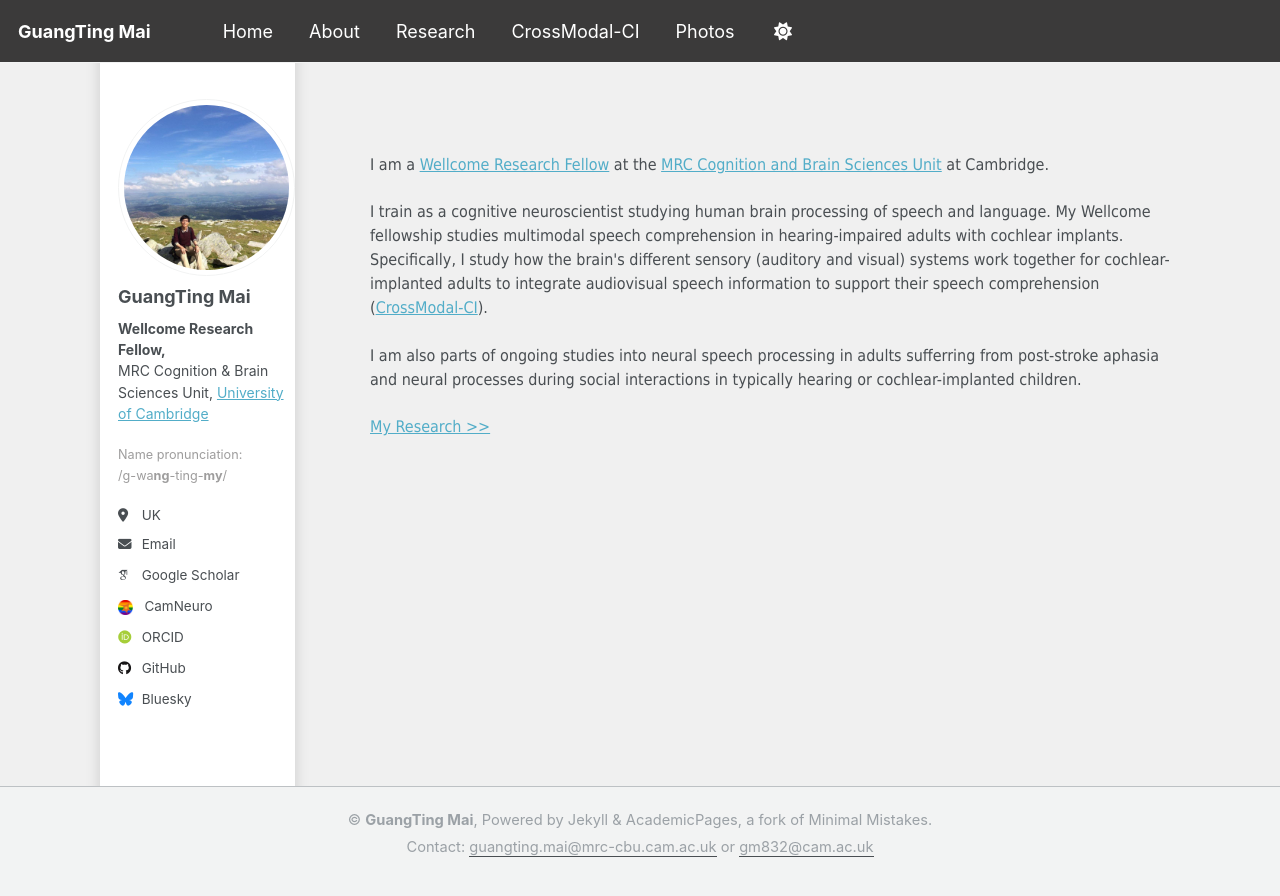
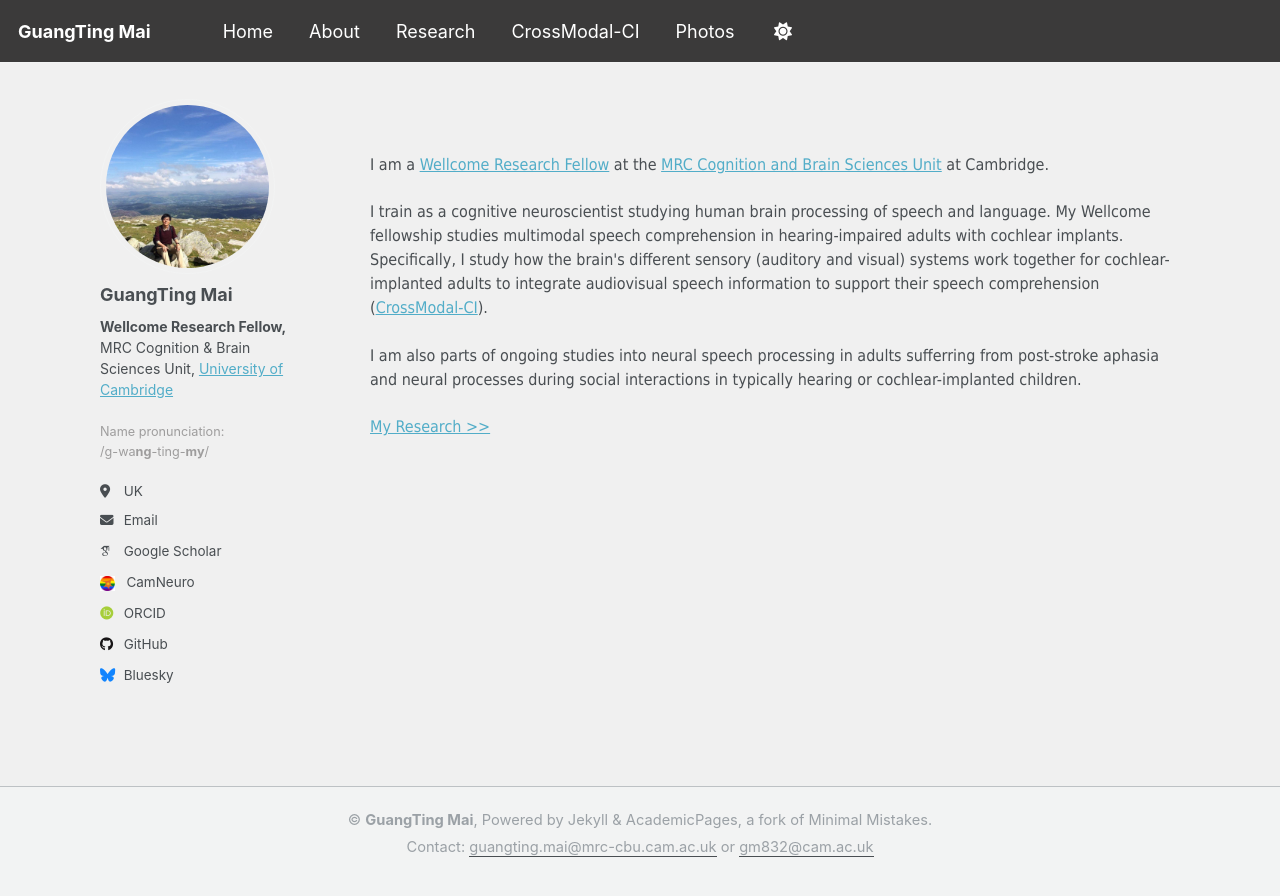
Before and after one commit to guangtingmai/guangtingmai.github.io, a Jekyll site: the page built from _pages/readme.html, in a window 1280 px wide. Shown: the top 896 px of the page. Built offline with Jekyll 4.4.1, drawn with Linux system fonts in a browser that asks for light colours; some web fonts are replaced.

Commit message:
Update custom.scss

```diff
--- a/_sass/custom.scss
+++ b/_sass/custom.scss
@@ -76,21 +76,3 @@ html, body {
   max-width: 100%;
   margin: 0 auto;
 }
-
-/* LEFT COLUMN: Single white frame */
-.sidebar {
-  background-color: #ffffff !important;
-  padding: 1rem;
-  border-radius: 12px;
-  box-shadow: 0 4px 15px rgba(0,0,0,0.15);
-  max-width: 100%;     /* adjust width of left frame */
-  margin: 0 0 0 0;
-}
-
-/* Ensure sidebar content fits inside frame */
-.sidebar img,
-.sidebar .author__avatar,
-.sidebar .author__content,
-.sidebar .author__urls-wrapper {
-  max-width: 100%;
-}
```
